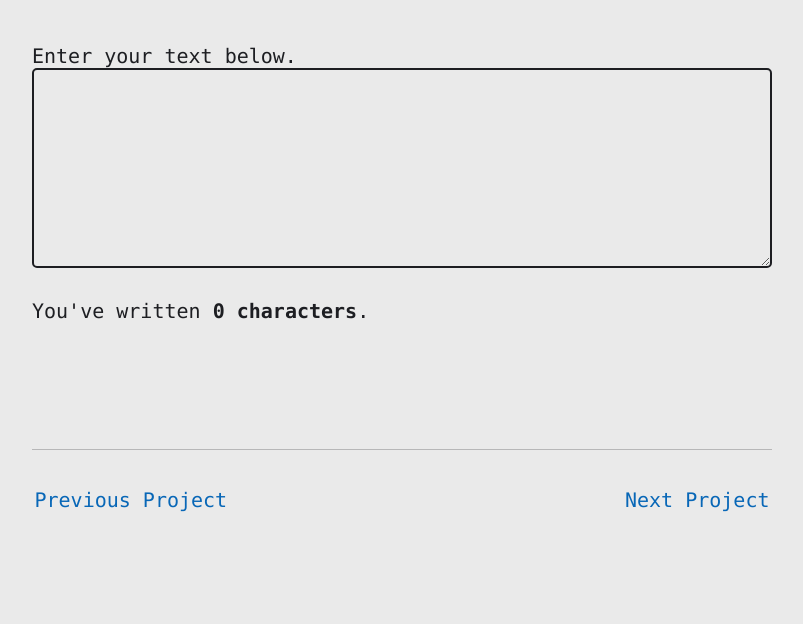
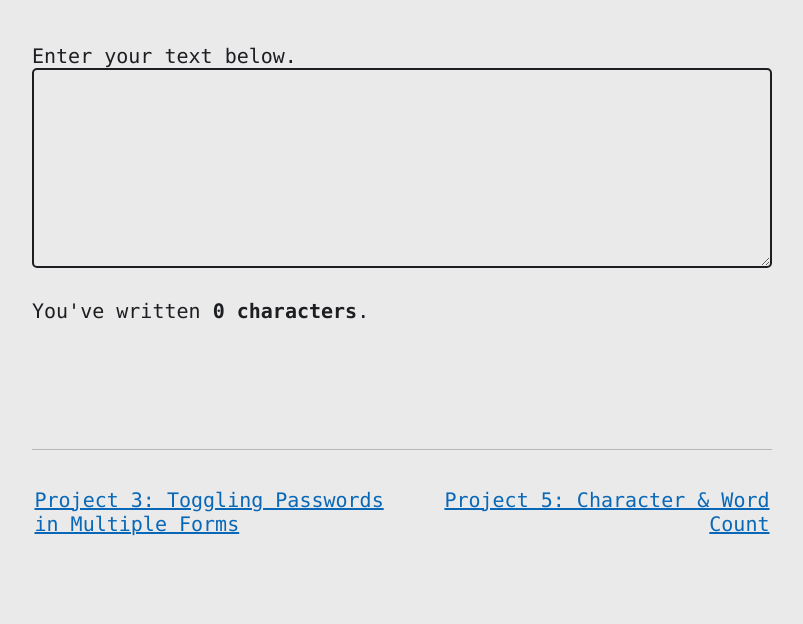
Before and after one commit to karlyanelson/vanillajsacademy, an Eleventy site: page src/vanillajsacademy/project-04-character-count/index.html in a window 1280 px wide. Shown: the part 176-800 px from the top of the page, without its empty margins (238-1041 px from the left). Built offline with nearby package versions, Linux system fonts and the light colour scheme; Eleventy itself is replaced by a stand-in of ours; files that its build step writes are made by us from their sources.

Commit message:
update link styles

```diff
--- a/src/_includes/layout_project.njk
+++ b/src/_includes/layout_project.njk
@@ -11,6 +11,6 @@ layout: layout_base.njk
 {% set nextProject = collections.project | getNextCollectionItem(page) %}
 
 <nav class="footer footer-project">
-	{% if previousProject %}<div class="footer-project-prev"><a  href={{ previousProject.url }}>Previous Project</a></div>{% endif %}
-	{% if nextProject %}<div class="footer-project-next"><a href={{ nextProject.url }}>Next Project</a></div>{% endif %}
+	{% if previousProject %}<div class="footer-project-prev"><a  href={{ previousProject.url }}>{{previousProject.data.title}}</a></div>{% endif %}
+	{% if nextProject %}<div class="footer-project-next"><a href={{ nextProject.url }}>{{nextProject.data.title}}</a></div>{% endif %}
 </nav>
--- a/src/_includes/style.css
+++ b/src/_includes/style.css
@@ -161,13 +161,11 @@ button:focus {
 a {
     color: rgb(var(--color-action));
     padding: .125rem;
-    text-decoration: none;
 }
 
 a:hover,
 a:focus {
     background-color: rgba(var(--color-action), .1);
-    text-decoration: underline;
 }
 
 input {
--- a/src/vanillajsacademy/project-10-nyt-multiple-categories/index.html
+++ b/src/vanillajsacademy/project-10-nyt-multiple-categories/index.html
@@ -15,6 +15,7 @@ tags: project
     const APIKEY = 'UQ5zni8e7O0EghWtMiqc9Uf3DtI8SztD';
     const app = document.querySelector('#app');
     const nytSections = ['us', 'world', 'arts', 'technology'];
+    const numberofArticles = 3;
     let nyTimesApi = `https://api.nytimes.com/svc/topstories/v2/home.json?api-key=${APIKEY}`;
     // let html = [];
 
@@ -52,7 +53,7 @@ tags: project
     }
 
     function showTopStories(response) {
-        const topStories = response.results.slice(0, 5);
+        const topStories = response.results.slice(0, numberofArticles);
         app.innerHTML += '<h2>' + response.section + '</h2>' + topStories.map(mapTopStories).join('');
         // html.push('<h2>' + response.section + '</h2>' + topStories.map(mapTopStories).join(''));
         // console.log(html);
@@ -74,6 +75,7 @@ tags: project
 
         // console.log(html);
         // app.innerHTML = html;
+        // do something with Promise.all ?
     }
 
     // Events
```
